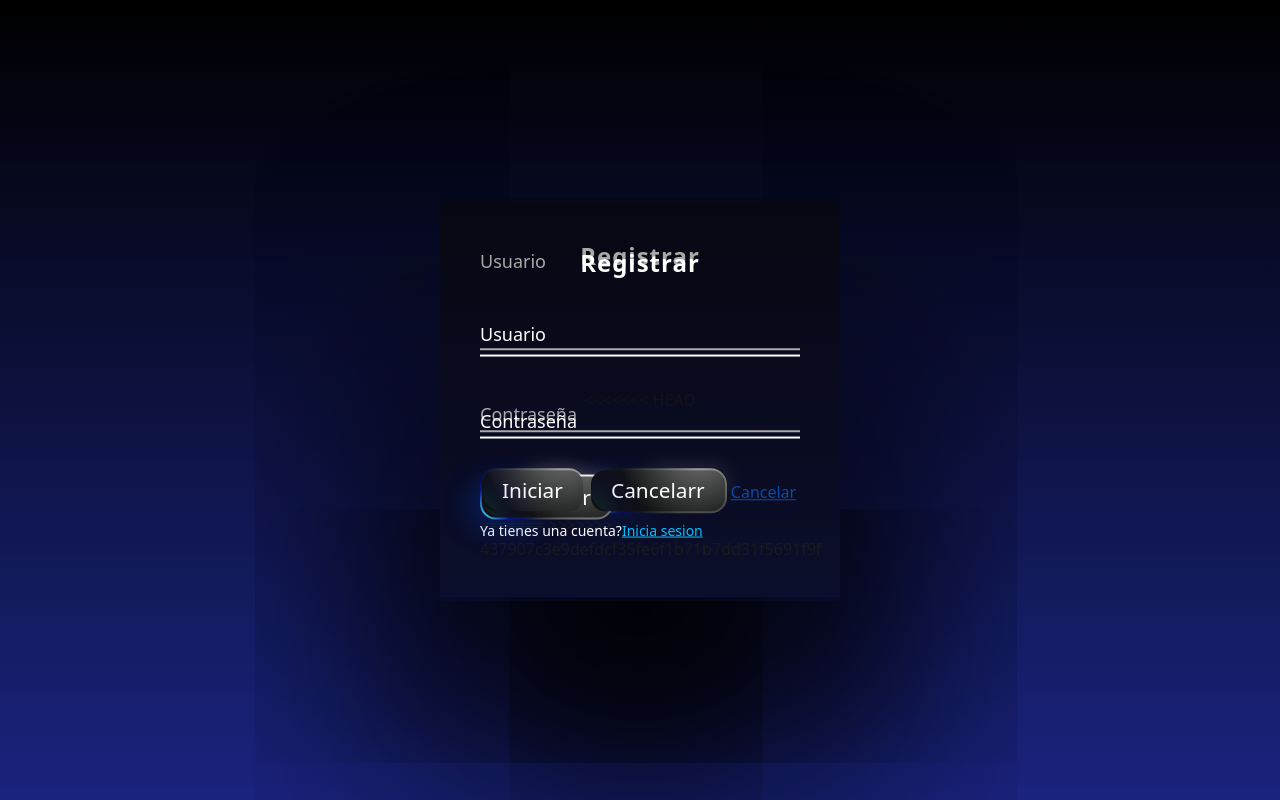
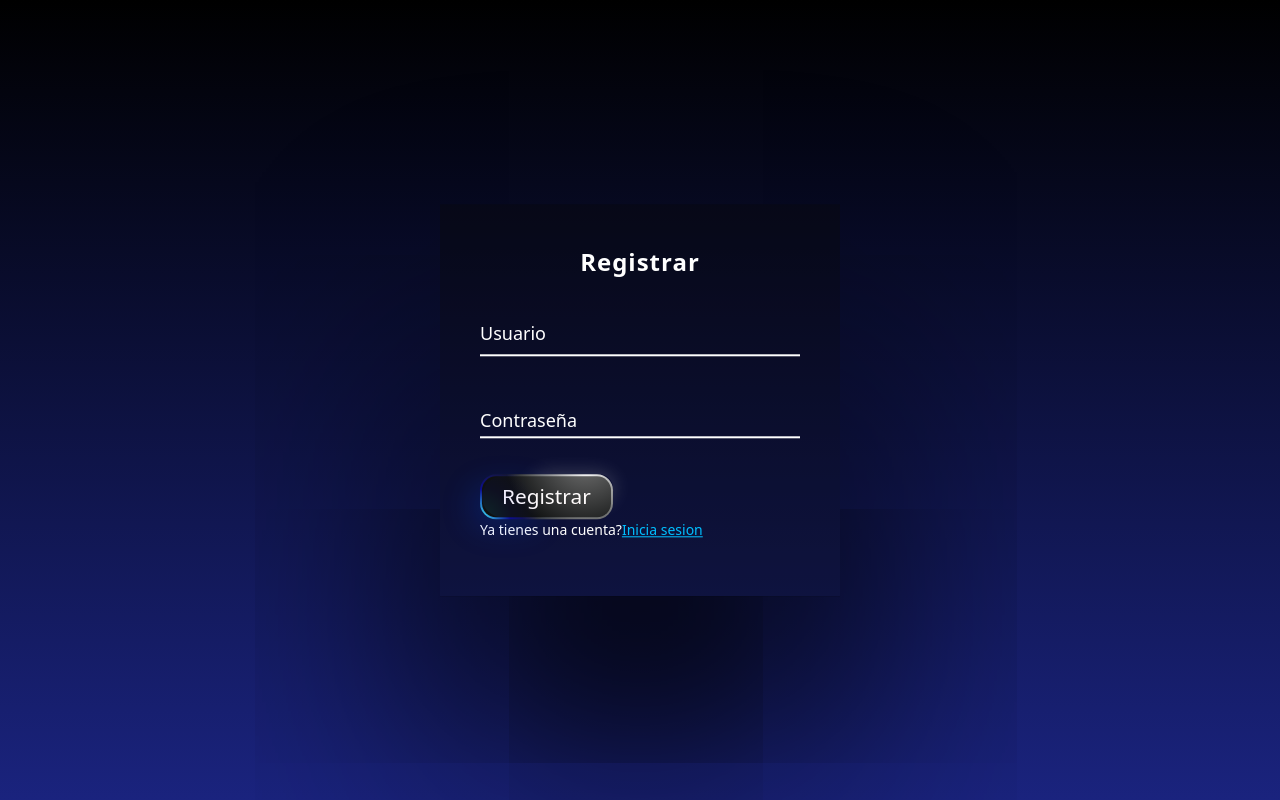
Before and after one commit to Naxl29/PROYECTO-ARDUINO, a PHP site: page /Views/usuario/create.php in a window 1280 px wide. Run offline with PHP 8.4, Linux system fonts and the light colour scheme.

Commit message:
se corrigio el error del inicio

```diff
--- a/Views/usuario/create.php
+++ b/Views/usuario/create.php
@@ -2,43 +2,11 @@
 //Vista que contiene el formulario de para crear un nuevo
     require_once("c://laragon/www/PROYECTO-ARDUINO/Views/head/head.php");
 ?>
-<<<<<<< HEAD
+
  <link rel="stylesheet" href="/PROYECTO-ARDUINO/css/Registro.css">
  <link rel="stylesheet" href="css/Registro.css">
-
-
-
 <div class="login-box">
     <div class="user-box">
-       <p>Registrar</p>
-
-    <form action="store.php" method="POST" autocomplete="off">
-             <input type="text" id="usuario" name="usuario" required>
-            <label for="usuario">Usuario</label>
-        </div>
-        <div class="user-box">
-            <input type="password" id="contrasena" name="contrasena" required>
-            <label for="contrasena">Contraseña</label>
-        </div>
-
-        <button type="submit" class="button">
-            <div class="blob1"></div>
-            <div class="blob2"></div>
-            <div class="inner">Iniciar</div>
-        </button>
-        <button type="submit" class="button">
-            <div class="blob1"></div>
-            <div class="blob2"></div>
-            <div class="inner">Cancelarr</div>
-        </button>
-
-        <a href="/PROYECTO-ARDUINO/index.php" class="custom-cancel">Cancelar</a>
-    </form>
-
-=======
-<link rel="stylesheet" href="/PROYECTO-ARDUINO/css/Registro.css">
->>>>>>> 437907c3e9defdcf35fe6f1b71b7dd31f5691f9f
-    <div class="login-box">
         <p>Registrar</p>
         <form action="store.php" method="POST" autocomplete="off">
             <div class="user-box">
```
Also changed, not shown: Views/usuario/login.php (+5 -3 lines).
